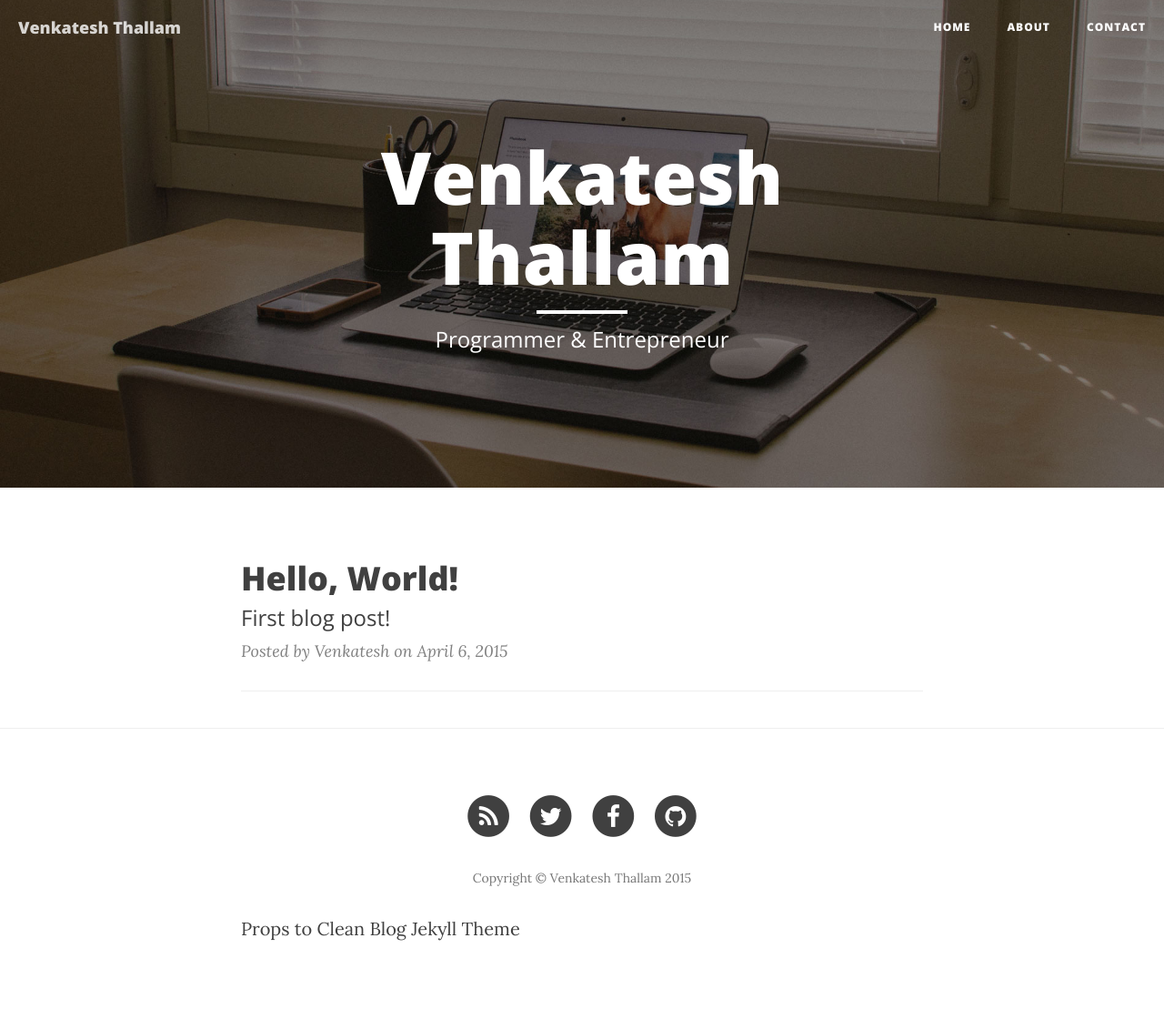
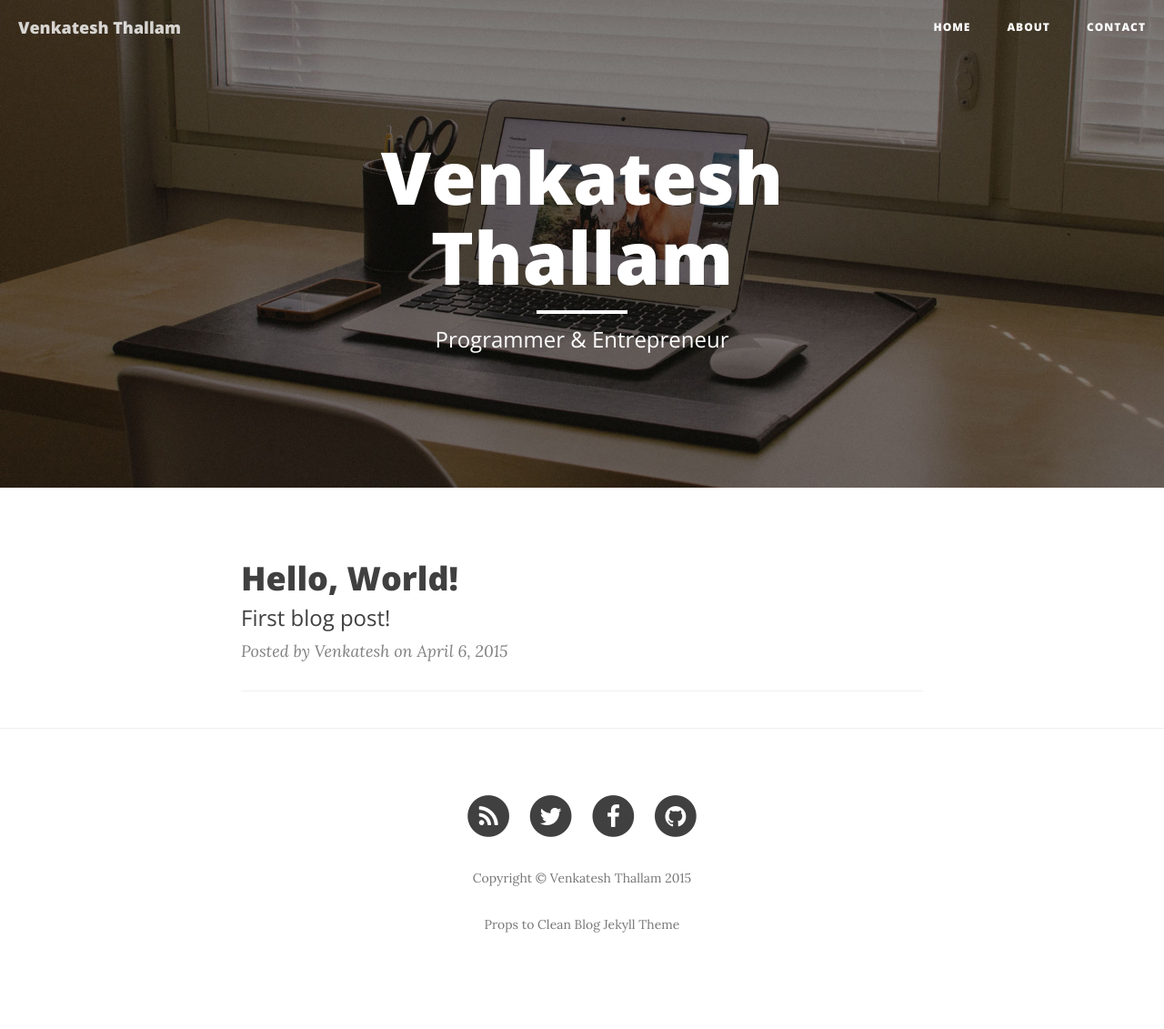
Before and after one commit to venkateshthallam/venkateshthallam.github.io, a Jekyll site: the page built from index.html, in a window 1280 px wide. Shown: the whole page at 91% size. Built offline with Jekyll 4.4.1, drawn with Linux system fonts in a browser that asks for light colours; nearby versions of some CDN libraries; the list of posts is cut into pages by our own code; after the commit the page ends 1092 px from its top, so only the background shows below that.

Commit message:
Update footer.html

```diff
--- a/_includes/footer.html
+++ b/_includes/footer.html
@@ -44,7 +44,7 @@
                     {% endif %}
                 </ul>
                 <p class="copyright text-muted">Copyright &copy; {{ site.title }} {{ site.time | date: '%Y' }}</p>
-                <p> Props to Clean Blog Jekyll Theme</p>
+                <p class="copyright text-muted">Props to Clean Blog Jekyll Theme</p>
             </div>
         </div>
     </div>
```
